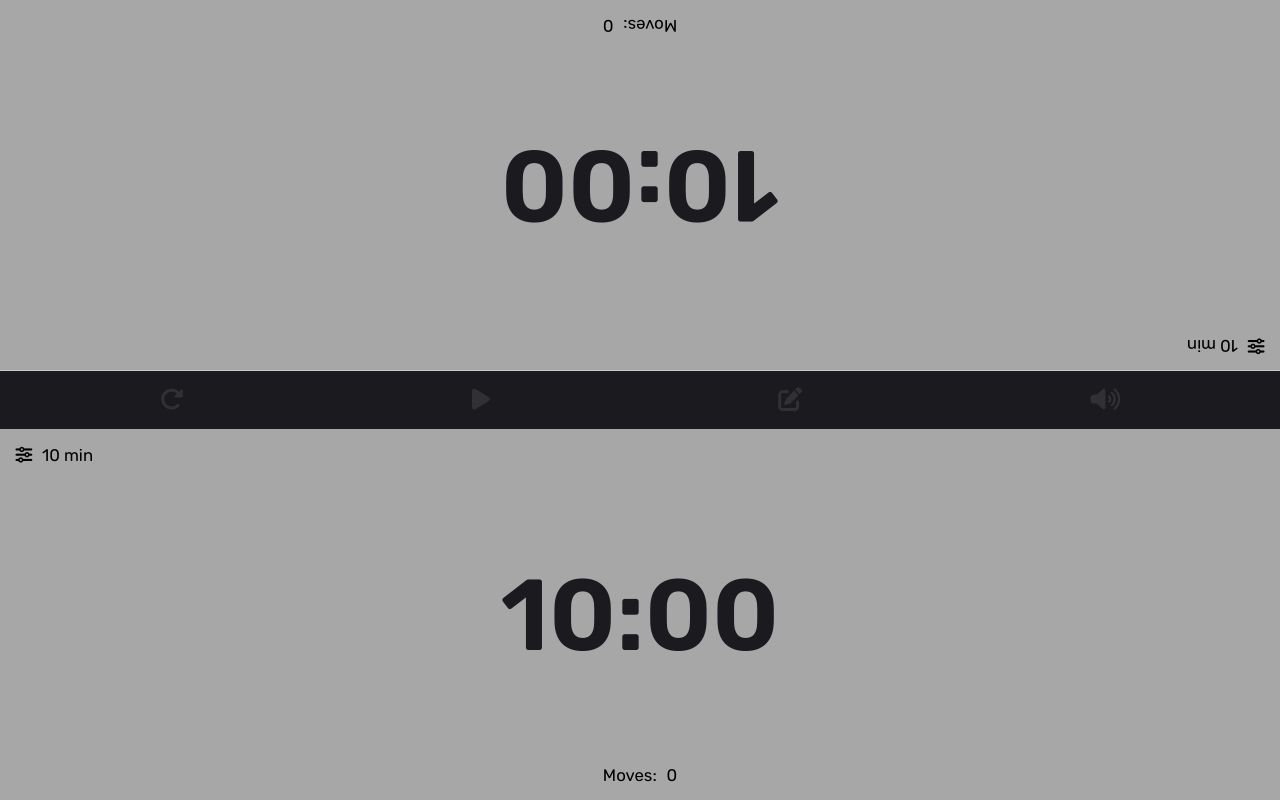
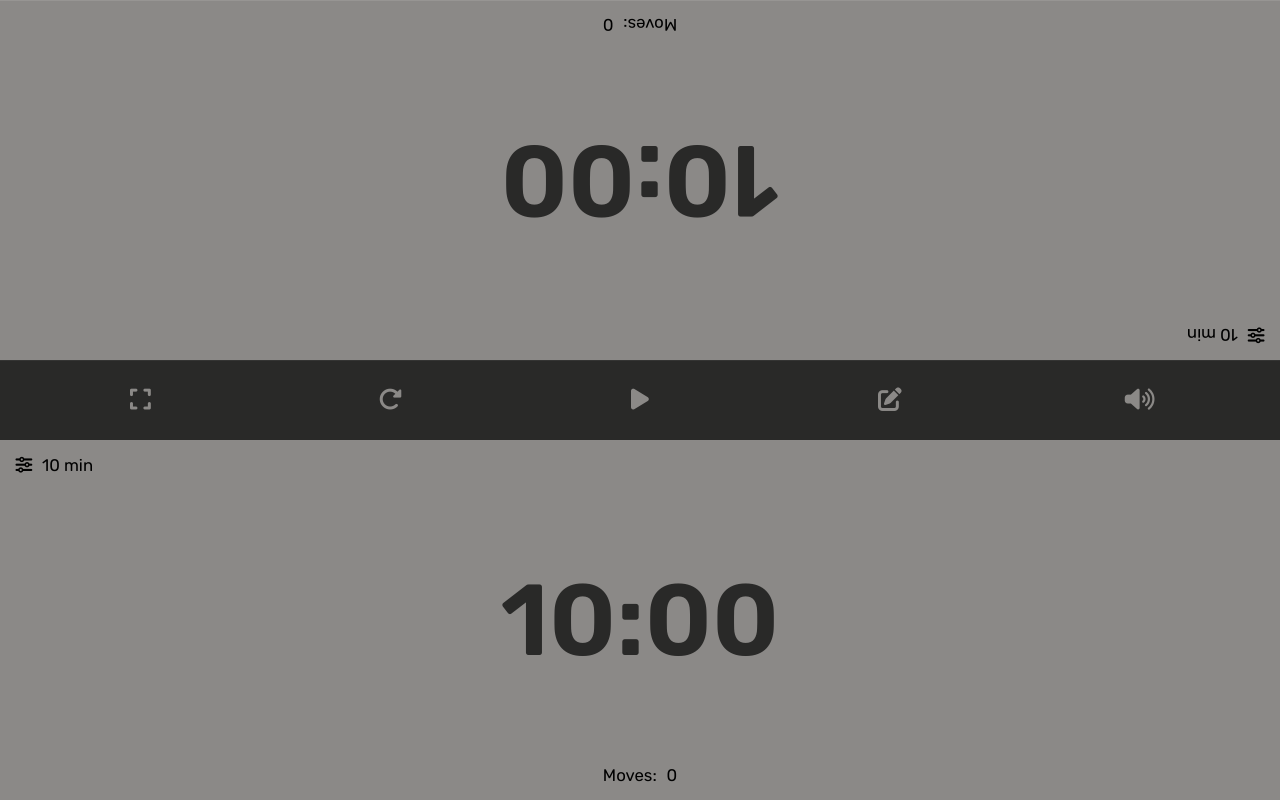
Before and after one commit to RupanSamanta/chess-clock, a plain HTML site: page index.html in a window 1280 px wide. Drawn offline with Linux system fonts and the light colour scheme.

Commit message:
style added

```diff
--- a/index.html
+++ b/index.html
@@ -46,16 +46,19 @@
             </div>
 
             <div class="timer-settings">
-                <button>
+                <button id="fullscreen-button">
+                    <i class="fa-solid fa-expand"></i>
+                </button>
+                <button id="reset-button">
                     <i class="fa-solid fa-rotate-right"></i>
                 </button>
-                <button>
+                <button id="play-button">
                     <i class="fa-solid fa-play"></i>
                 </button>
-                <button>
+                <button id="settings-button">
                     <i class="fa-solid fa-pen-to-square"></i>
                 </button>
-                <button>
+                <button id="mute-button">
                     <i class="fa-solid fa-volume-high"></i>
                 </button>
             </div>
--- a/style.css
+++ b/style.css
@@ -49,7 +49,7 @@ main #timer-section .player-timer {
   justify-content: space-between;
   align-items: center;
   gap: 0;
-  background-color: #4b4b4b7c;
+  background-color: #8B8987;
   padding: 1.1rem;
 }
 
@@ -70,7 +70,7 @@ main #timer-section .player-timer .time-left {
   transform: translate(-50%, -50%);
   font-size: 7.2rem;
   font-weight: 600;
-  color: #1b1b1f;
+  color: #292928;
 }
 
 main #timer-section .player-timer .time-adjust-container {
@@ -87,11 +87,19 @@ main #timer-section .timer-settings {
   justify-content: space-around;
   align-items: center;
   gap: 0;
-  background-color: #1b1b1f;
+  background-color: #292928;
   padding: 1.1rem;
 }
 
 main #timer-section .timer-settings button {
-  color: #4b4b4b7c;
+  width: 3.5rem;
+  height: 3.5rem;
+  color: #8B8987;
   font-size: 1.7rem;
+  border-radius: 50%;
+  transition: all 0.5s ease-out;
 }
+
+main #timer-section .timer-settings button:active {
+  background-color: #535251;
+}
```
